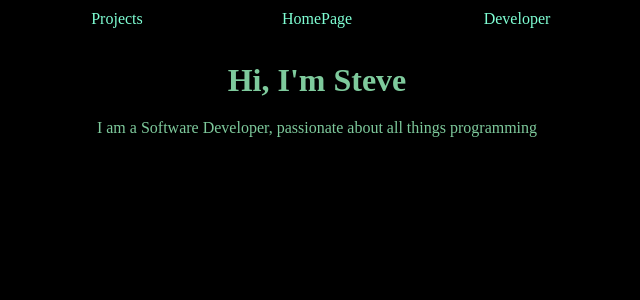
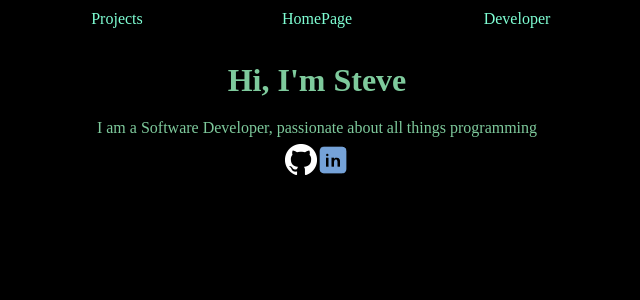
Before and after one commit to steve-kim-96/SteveJubs, a Next.js app: page / in a window 1280 px wide. Shown: the top 300 px of the page, without its empty margins (323-963 px from the left). Built offline with nearby package versions, Linux system fonts and the light colour scheme; a web font is replaced by a local one.

Commit message:
add in social media links to landing page

```diff
--- /dev/null
+++ b/components/SocialMediaLinks/index.tsx
@@ -0,0 +1,14 @@
+import Link from "next/link"
+
+const SocialMediaLinks = () => (
+  <div className='social-media-links'>
+    <Link href='https://github.com/steve-kim-96'>
+      <a><img src="/images/socialMedia/Github.png" alt="GitHub logo" /></a>
+    </Link>
+    <Link href='https://www.linkedin.com/in/steve-soungku-kim/'>
+      <a><img src="/images/socialMedia/linkedin.png" alt="LinkedIn logo" /></a>
+    </Link>
+  </div>
+)
+
+export default SocialMediaLinks
--- a/pages/index.tsx
+++ b/pages/index.tsx
@@ -1,5 +1,6 @@
 import Layout from '../components/Layout'
 import React from 'react'
+import SocialMediaLinks from '../components/SocialMediaLinks'
 
 const HomePage = () => (
   <Layout>
@@ -10,6 +11,7 @@ const HomePage = () => (
         programming
       </p>
     </div>
+      <SocialMediaLinks/>
   </Layout>
 )
 
```
Also changed, not shown: public/images/socialMedia/Github.png (added), public/images/socialMedia/linkedin.png (added).
